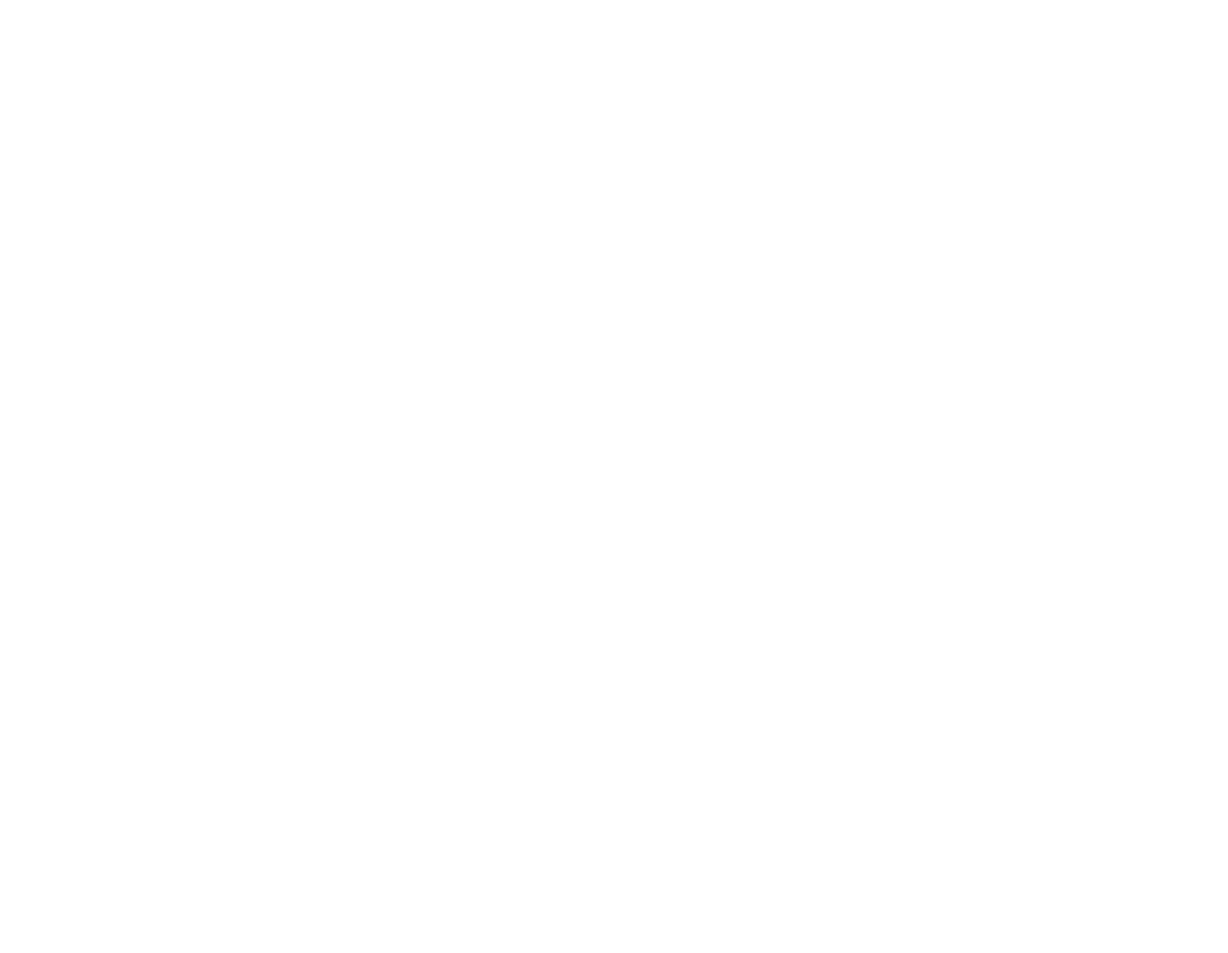
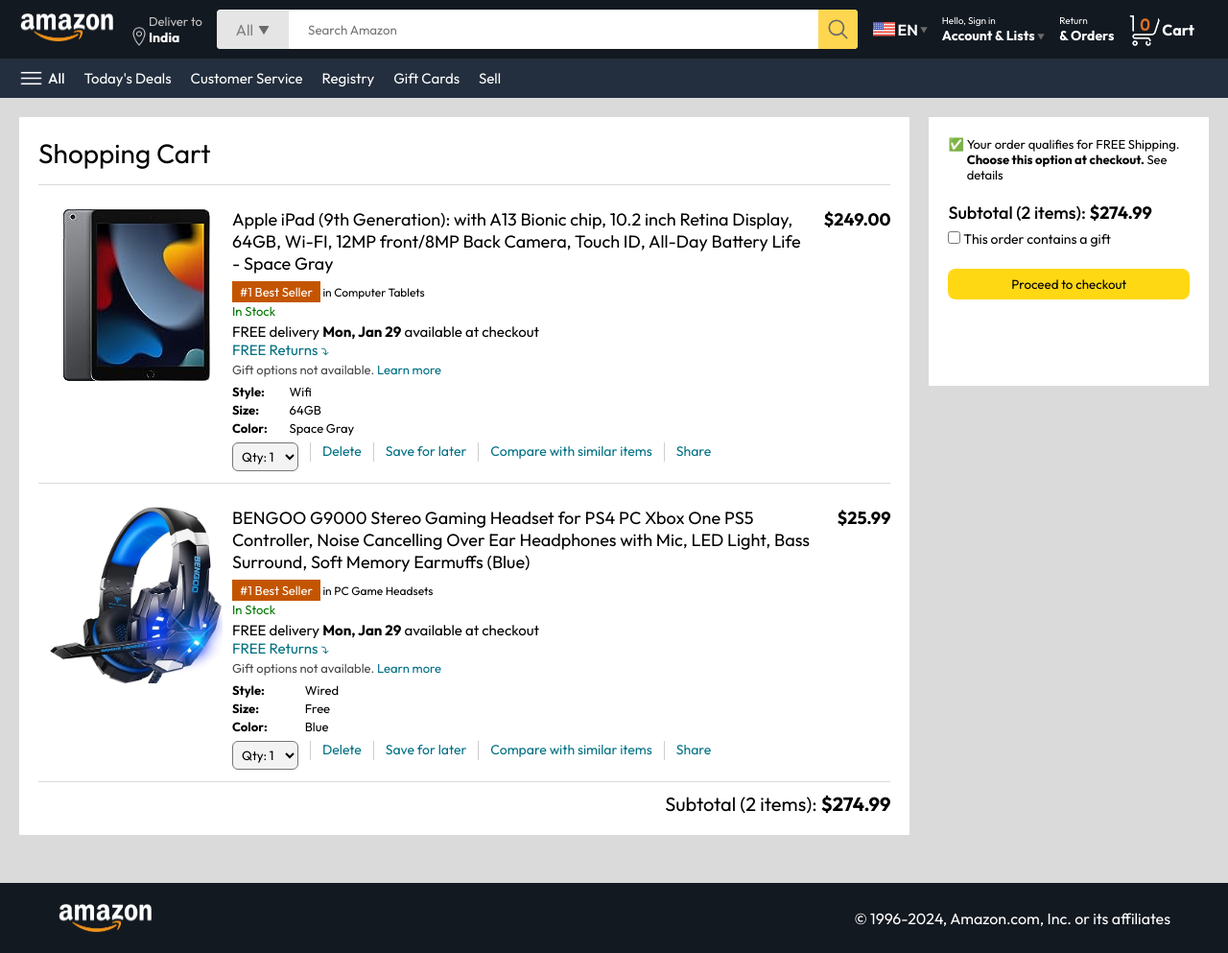
Before and after one commit to Vaibhav-kesarwani/Amazon-clone, a plain HTML site: page cart.html in a window 1280 px wide. Shown: the whole page at 96% size. Before the commit the page ends 800 px from the top, so only its background shows below. Drawn offline with Linux system fonts and the light colour scheme.

Commit message:
cart page

```diff
--- a/cart.html
+++ b/cart.html
@@ -0,0 +1,245 @@
+<!DOCTYPE html>
+<html lang="en">
+  <head>
+    <meta charset="UTF-8" />
+    <meta name="viewport" content="width=device-width, initial-scale=1.0" />
+    <title>Cart</title>
+
+    <link rel="stylesheet" href="./css/style.css" />
+    <link rel="stylesheet" href="./css/cart.css" />
+  </head>
+  <body>
+    <nav>
+      <a href="/">
+        <img src="./assets/amazon_logo.png" alt="logo" width="100" />
+      </a>
+
+      <div class="nav-country">
+        <img src="./assets/location_icon.png" height="20" alt="location" />
+        <div>
+          <p>Deliver to</p>
+          <h1>India</h1>
+        </div>
+      </div>
+
+      <div class="nav-search">
+        <div class="nav-search-category">
+          <p>All</p>
+          <img src="./assets/dropdown_icon.png" height="12" />
+        </div>
+        <input
+          type="text"
+          class="nav-search-input"
+          placeholder="Search Amazon"
+        />
+        <img src="./assets/search_icon.png" class="nav-search-icon" />
+      </div>
+
+      <div class="nav-language">
+        <img src="./assets/us_flag.png" width="25px" />
+        <p>EN</p>
+        <img src="./assets/dropdown_icon.png" width="8px" />
+      </div>
+
+      <div class="nav-text">
+        <p>Hello, Sign in</p>
+        <h1>
+          Account & Lists <img src="./assets/dropdown_icon.png" width="8px" />
+        </h1>
+      </div>
+
+      <div class="nav-text">
+        <p>Return</p>
+        <h1>& Orders</h1>
+      </div>
+
+      <a href="" class="nav-cart">
+        <img src="./assets/cart_icon.png" width="35px" />
+        <h4>Cart</h4>
+      </a>
+    </nav>
+
+    <div class="nav-bottom">
+      <div>
+        <img src="./assets/menu_icon.png" width="25px" />
+        <p>All</p>
+      </div>
+      <p>Today's Deals</p>
+      <p>Customer Service</p>
+      <p>Registry</p>
+      <p>Gift Cards</p>
+      <p>Sell</p>
+    </div>
+
+    <div class="cart">
+      <div class="cart-left">
+        <h1>Shopping Cart</h1>
+
+        <hr />
+
+        <div class="product-cart-list">
+          <img src="./assets/ipad_img.jpg" width="180px" />
+
+          <div>
+            <div class="product-cart-title-price">
+              <p>
+                Apple iPad (9th Generation): with A13 Bionic chip, 10.2 inch
+                Retina Display, 64GB, Wi-FI, 12MP front/8MP Back Camera, Touch
+                ID, All-Day Battery Life - Space Gray
+              </p>
+
+              <p><b>$249.00</b></p>
+            </div>
+
+            <p class="product-cart-bestseller">
+              <span>#1 Best Seller</span> in Computer Tablets
+            </p>
+
+            <p class="product-cart-stock">In Stock</p>
+
+            <p class="product-cart-delivery">
+              FREE delivery <b>Mon, Jan 29</b> available at checkout
+            </p>
+
+            <p class="product-cart-return">FREE Returns &cudarrr;</p>
+
+            <p class="product-cart-gift-option">
+              Gift options not available. <span>Learn more</span>
+            </p>
+
+            <div class="product-cart-specs">
+              <p><b>Style:</b></p>
+              <p>Wifi</p>
+              <p><b>Size:</b></p>
+              <p>64GB</p>
+              <p><b>Color:</b></p>
+              <p>Space Gray</p>
+            </div>
+
+            <div class="cart-list-action">
+              <select>
+                <option value="Qty: 1">Qty: 1</option>
+                <option value="Qty: 2">Qty: 2</option>
+                <option value="Qty: 3">Qty: 3</option>
+                <option value="Qty: 4">Qty: 4</option>
+                <option value="Qty: 5">Qty: 5</option>
+              </select>
+
+              <hr />
+
+              <p class="action-btn">Delete</p>
+
+              <hr />
+
+              <p class="action-btn">Save for later</p>
+
+              <hr />
+
+              <p class="action-btn">Compare with similar items</p>
+
+              <hr />
+
+              <p class="action-btn">Share</p>
+            </div>
+          </div>
+        </div>
+
+        <hr />
+
+        <div class="product-cart-list">
+          <img src="./assets/product_img.jpg" width="180px" />
+
+          <div>
+            <div class="product-cart-title-price">
+              <p>
+                BENGOO G9000 Stereo Gaming Headset for PS4 PC Xbox One PS5
+                Controller, Noise Cancelling Over Ear Headphones with Mic, LED
+                Light, Bass Surround, Soft Memory Earmuffs (Blue)
+              </p>
+
+              <p><b>$25.99</b></p>
+            </div>
+
+            <p class="product-cart-bestseller">
+              <span>#1 Best Seller</span> in PC Game Headsets
+            </p>
+
+            <p class="product-cart-stock">In Stock</p>
+
+            <p class="product-cart-delivery">
+              FREE delivery <b>Mon, Jan 29</b> available at checkout
+            </p>
+
+            <p class="product-cart-return">FREE Returns &cudarrr;</p>
+
+            <p class="product-cart-gift-option">
+              Gift options not available. <span>Learn more</span>
+            </p>
+
+            <div class="product-cart-specs">
+              <p><b>Style:</b></p>
+              <p>Wired</p>
+              <p><b>Size:</b></p>
+              <p>Free</p>
+              <p><b>Color:</b></p>
+              <p>Blue</p>
+            </div>
+
+            <div class="cart-list-action">
+              <select>
+                <option value="Qty: 1">Qty: 1</option>
+                <option value="Qty: 2">Qty: 2</option>
+                <option value="Qty: 3">Qty: 3</option>
+                <option value="Qty: 4">Qty: 4</option>
+                <option value="Qty: 5">Qty: 5</option>
+              </select>
+
+              <hr />
+
+              <p class="action-btn">Delete</p>
+
+              <hr />
+
+              <p class="action-btn">Save for later</p>
+
+              <hr />
+
+              <p class="action-btn">Compare with similar items</p>
+
+              <hr />
+
+              <p class="action-btn">Share</p>
+            </div>
+          </div>
+        </div>
+
+        <hr />
+
+        <div class="cart-list-subtotal">Subtotal (2 items): <b>$274.99</b></div>
+      </div>
+
+      <div class="cart-right">
+        <div class="cart-free-delivery">
+          <p>&#9989;</p>
+          <p>
+            Your order qualifies for FREE Shipping.
+            <b>Choose this option at checkout. </b> See details
+          </p>
+        </div>
+
+        <p class="cart-subtotal">Subtotal (2 items): <b>$274.99</b></p>
+
+        <p class="cart-right-gift">
+          <input type="checkbox" /> This order contains a gift
+        </p>
+
+        <button>Proceed to checkout</button>
+      </div>
+    </div>
+
+    <footer class="footer-cart">
+      <img src="./assets/amazon_logo.png" width="100" />
+      <p>© 1996-2024, Amazon.com, Inc. or its affiliates</p>
+    </footer>
+  </body>
+</html>
--- /dev/null
+++ b/css/cart.css
@@ -0,0 +1,149 @@
+.cart {
+  display: flex;
+  gap: 20px;
+  margin: 20px;
+}
+
+.cart-left {
+  background: #fff;
+  padding: 20px;
+}
+
+.cart-left h1 {
+  font-size: 28px;
+  font-weight: 400;
+  margin-bottom: 15px;
+}
+
+.cart-left hr {
+  border: none;
+  height: 1px;
+  background: #dadada;
+}
+
+.product-cart-list {
+  display: flex;
+  align-items: start;
+  gap: 10px;
+  padding: 24px 0 12px 12px;
+}
+
+.product-cart-title-price {
+  display: flex;
+  gap: 20px;
+  font-size: 18px;
+}
+
+.product-cart-bestseller {
+  font-size: 12px;
+  margin-top: 10px;
+}
+
+.product-cart-bestseller span {
+  font-size: 13px;
+  background: #c45500;
+  color: #fff;
+  padding: 3px 8px;
+}
+
+.product-cart-stock {
+  font-size: 13px;
+  color: #007600;
+  margin: 4px 0;
+}
+
+.product-cart-delivery {
+  font-size: 15px;
+}
+
+.product-cart-return {
+  font-size: 15px;
+  color: #007180;
+  font-weight: 400;
+}
+
+.product-cart-gift-option {
+  color: #494949;
+  font-size: 13px;
+  margin: 3px 0;
+}
+
+.product-cart-gift-option span {
+  color: #007185;
+}
+
+.product-cart-specs {
+  max-width: 150px;
+  display: grid;
+  grid-template-columns: auto auto;
+  row-gap: 3px;
+  font-size: 13px;
+  margin: 7px 0;
+}
+
+.cart-list-action {
+  display: flex;
+  gap: 12px;
+  font-size: 14px;
+  color: #007185;
+}
+
+.cart-list-action hr {
+  height: 20px;
+  width: 1px;
+  background: #cfcfcf;
+}
+
+.cart-list-action select {
+  padding: 5px;
+  border-radius: 6px;
+  background: #f3f3f3;
+}
+
+.cart-list-subtotal {
+  text-align: right;
+  font-size: 20px;
+  margin-top: 10px;
+}
+
+.cart-right {
+  background: #fff;
+  padding: 20px;
+  max-height: 220px;
+  min-height: 280px;
+}
+
+.cart-free-delivery {
+  display: flex;
+  font-size: 13px;
+  gap: 3px;
+}
+
+.cart-subtotal {
+  margin-top: 20px;
+  font-size: 18px;
+  font-weight: 500;
+}
+
+.cart-right-gift {
+  margin: 7px 0;
+  font-size: 14px;
+}
+
+.cart-right button {
+  width: 100%;
+  height: 32px;
+  margin: 15px 0;
+  background: #ffd814;
+  border: none;
+  border-radius: 8px;
+  cursor: pointer;
+}
+
+.cart-right button:hover {
+  background: #ebc712;
+}
+
+.footer-cart {
+    margin-top: 50px;
+}
```
Also changed, not shown: index.html (+1 -1 lines), product.html (+1 -1 lines).
